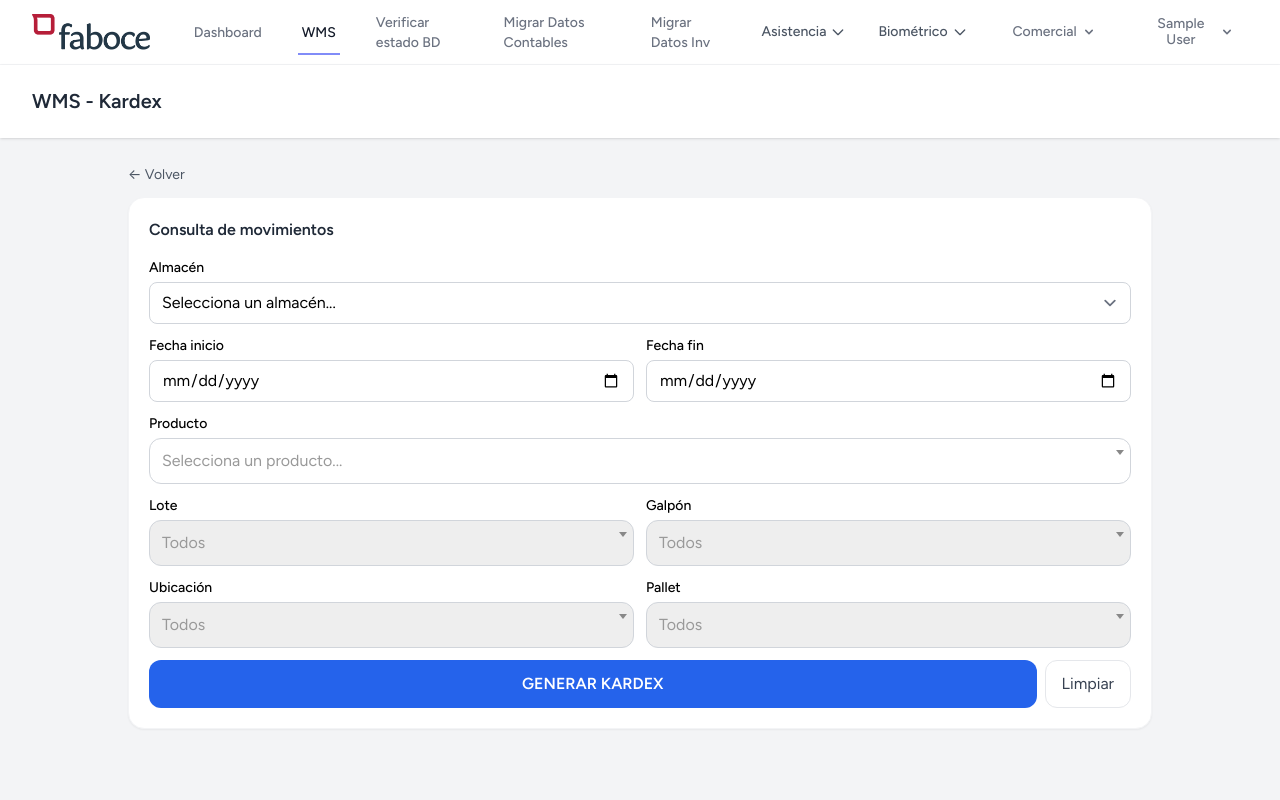
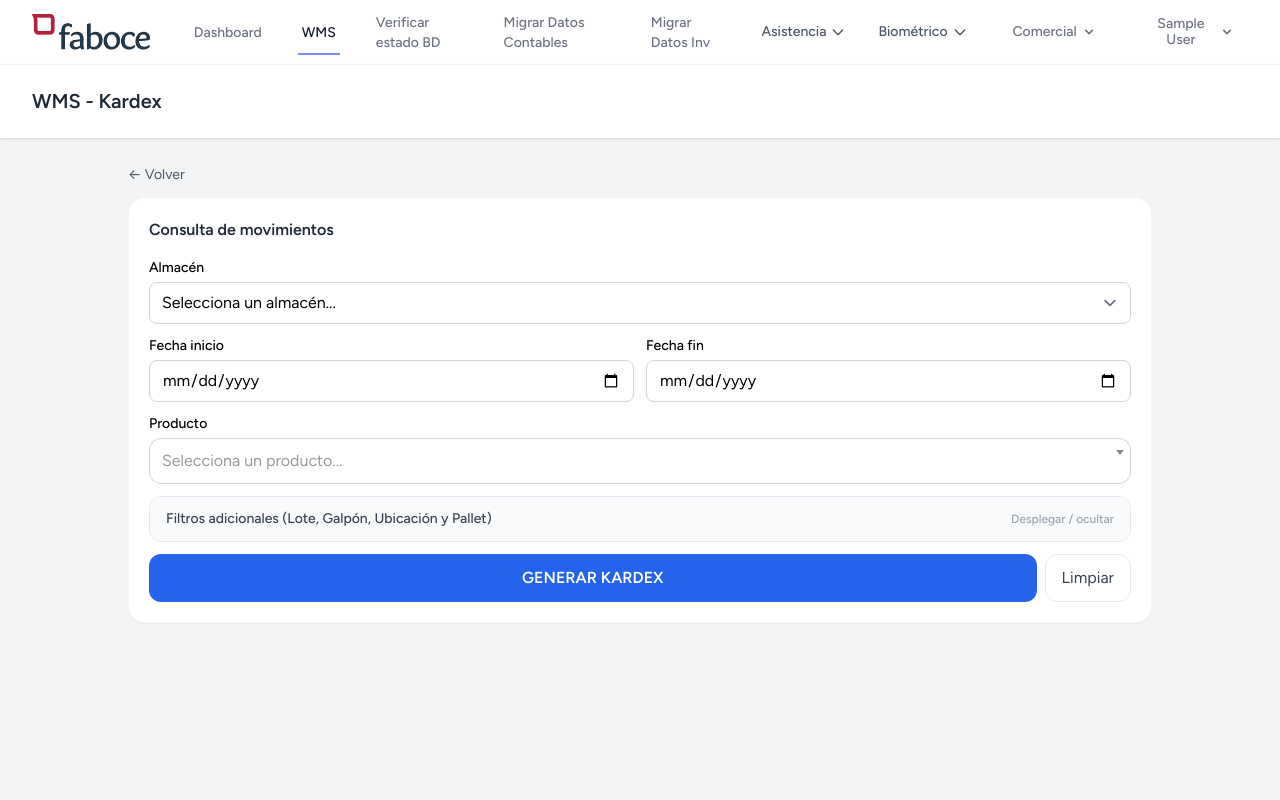
Before and after one commit to AlvaroRodriguez-dev/C4rz, a Laravel app: page /wms/kardex in a window 1280 px wide. Run offline with Laravel 12, Linux system fonts and the light colour scheme; the visitor is signed in with stand-in values (Sample User, id 1); data comes from the database, SQL or seed files in the repository; data that the repository does not hold is empty; style sheets or scripts are compiled from the project's sources; parts of the project's set-up code (start-up, migrations or seed data) failed here and were passed over; some libraries are stand-ins or nearby versions.

Commit message:
Hide Kardex secondary filters in expandable panel

```diff
--- a/resources/views/wms/kardex/index.blade.php
+++ b/resources/views/wms/kardex/index.blade.php
@@ -29,12 +29,18 @@
               <div><label class="block text-sm font-medium mb-1">Fecha fin</label><input type="date" id="fechaFin" class="w-full border-gray-300 rounded-lg"></div>
             </div>
             <div><label class="block text-sm font-medium mb-1">Producto</label><select id="selectProducto" class="w-full" style="width:100%"></select></div>
-            <div class="grid sm:grid-cols-2 gap-3">
-              <div><label class="block text-sm font-medium mb-1">Lote</label><select id="selectLote" class="w-full" disabled></select></div>
-              <div><label class="block text-sm font-medium mb-1">Galpón</label><select id="selectGalpon" class="w-full" disabled></select></div>
-              <div><label class="block text-sm font-medium mb-1">Ubicación</label><select id="selectUbicacion" class="w-full" disabled></select></div>
-              <div><label class="block text-sm font-medium mb-1">Pallet</label><select id="selectPallet" class="w-full" disabled></select></div>
-            </div>
+            <details class="border border-gray-200 rounded-xl overflow-hidden">
+              <summary class="cursor-pointer select-none px-4 py-3 bg-gray-50 hover:bg-gray-100 text-sm font-medium text-gray-700 flex items-center justify-between">
+                <span>Filtros adicionales (Lote, Galpón, Ubicación y Pallet)</span>
+                <span class="text-gray-400 text-xs">Desplegar / ocultar</span>
+              </summary>
+              <div class="grid sm:grid-cols-2 gap-3 p-3">
+                <div><label class="block text-sm font-medium mb-1">Lote</label><select id="selectLote" class="w-full" disabled></select></div>
+                <div><label class="block text-sm font-medium mb-1">Galpón</label><select id="selectGalpon" class="w-full" disabled></select></div>
+                <div><label class="block text-sm font-medium mb-1">Ubicación</label><select id="selectUbicacion" class="w-full" disabled></select></div>
+                <div><label class="block text-sm font-medium mb-1">Pallet</label><select id="selectPallet" class="w-full" disabled></select></div>
+              </div>
+            </details>
             <div class="flex gap-2">
               <button id="btnGenerar" class="flex-1 bg-blue-600 hover:bg-blue-700 text-white font-semibold py-3 rounded-xl">GENERAR KARDEX</button>
               <button id="btnLimpiar" class="px-4 border rounded-xl text-gray-700 hover:bg-gray-50">Limpiar</button>
```
